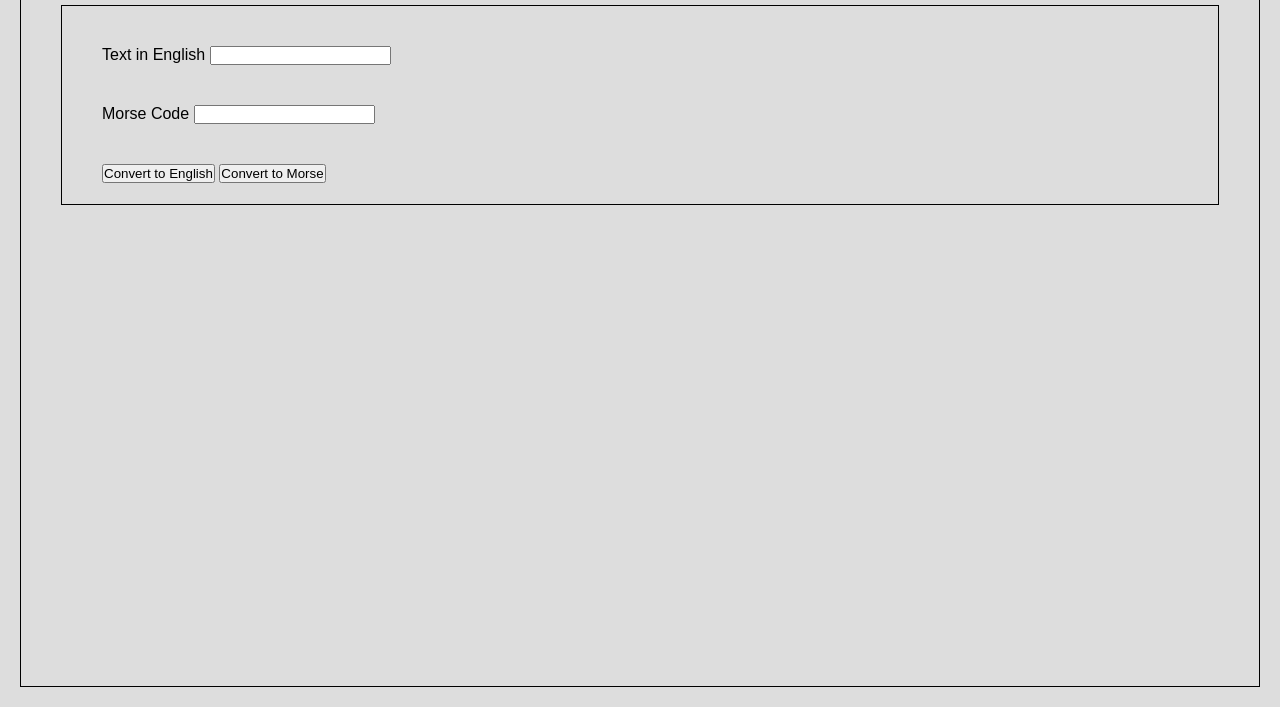
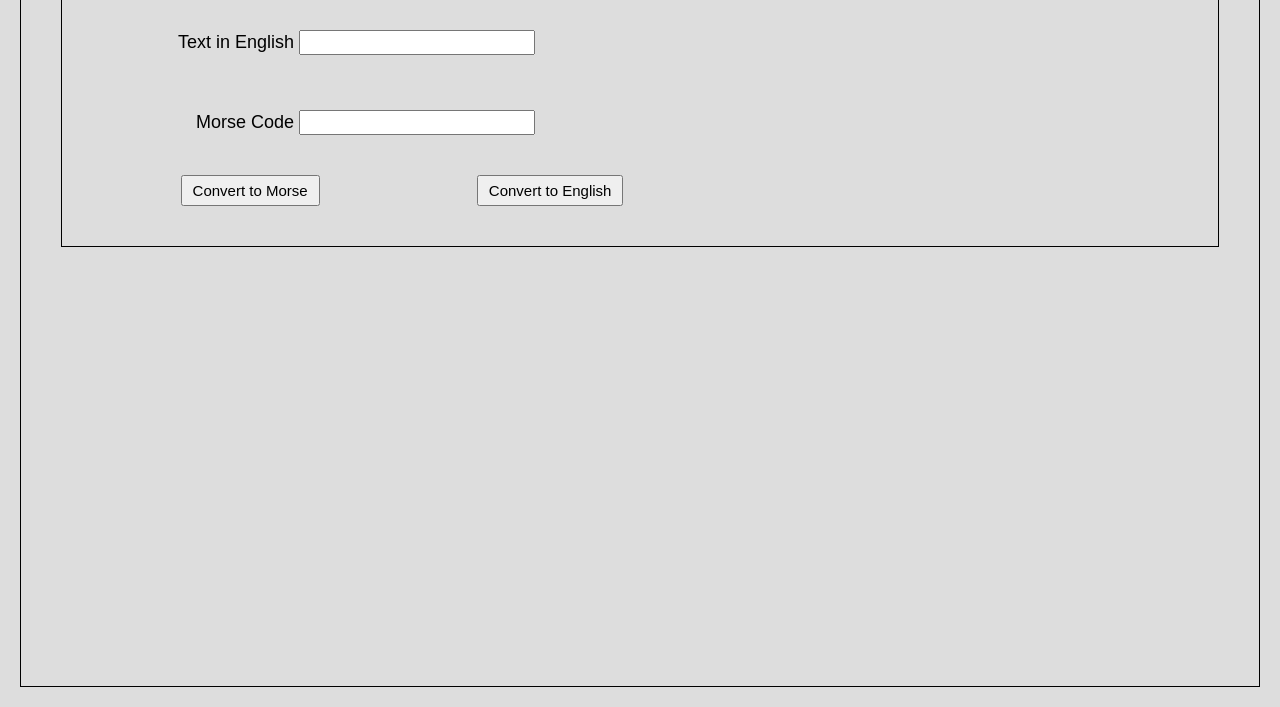
Before and after one commit to tedralin/morsecode-project, a website: page index.html in a window 1280 px wide. Shown: the part 93-800 px from the top of the page. Drawn offline with Linux system fonts and the light colour scheme.

Commit message:
index.js to interact with html

```diff
--- a/index.html
+++ b/index.html
@@ -18,8 +18,8 @@
             <input type="text" class="convert__morse__code">
         </div>
         <div class="convert__button">
+            <button type = "submit" class="convert-morse__button">Convert to Morse</button>
             <button type = "submit" class="convert-text__button">Convert to English</button>
-            <button type = "submit" class="convert-morse__button">Convert to Morse</button>
         </div>
     </form>
     <script type="module" src="./index.js"></script>
--- a/index.js
+++ b/index.js
@@ -1,11 +1,18 @@
 import {translateToMorseCode} from "./morseTranslator.js";
 // import * as getDom from "./getDom.js";
 
-const englishTxt = document.querySelector(".convert__text__english");
-const morseTxt = document.querySelector(".convert__morse__code");
+const englishText = document.querySelector(".convert__text__english");
+const morseText = document.querySelector(".convert__morse__code");
 const textButton = document.querySelector(".convert-text__button");
 const morseButton = document.querySelector(".convert-morse__button");
 
-submitButton.addEventListener("click", ()) => {
-    const inputText = inputStr.value;
+morseButton.addEventListener("click", () => {
+
+    event.preventDefault();
+    const inputText = englishText.value;
+    const convertedMorseText = translateToMorseCode(inputText);
+    if (convertedMorseText) {
+        morseText.value = convertedMorseText;
+    }
 }
+);
--- a/styles.scss
+++ b/styles.scss
@@ -2,6 +2,7 @@
     margin: 0;
     box-sizing: border-box;
     font-family: Arial, Helvetica, sans-serif;
+    font-size: 18px;
 }
 
 body {
@@ -10,6 +11,13 @@ body {
     padding: 20px;
     border: 1px solid black;
 }
+
+label {
+    display: inline-block;
+    width: 120vw;
+    text-align: right;
+}
+
 
 .convert {
     border: 1px solid black;
@@ -23,23 +31,36 @@ body {
         align-items: flex-start;
         padding: 20px;
         width: 60vw;
-        // &__english {
-        //     border: 1px solid darkgray;
-        // }
+        height: 10vh;
+        label {
+            display: inline-block;
+            width: 15vw;
+            text-align: right;
+        }
+
     }
     &__morse {
         flex-direction: row;
         align-items: flex-start;
         padding: 20px;
         width: 60vw;
-        // &__english {
-        //     border: 1px solid darkgray;
-        // }
+        label {
+            display: inline-block;
+            width: 15vw;
+            text-align: right;
+        }
     }
     &__button {
-        height: 5vh;;
+        width: 50vw;
         border-radius: 2px;
         padding: 20px;
+        display: flex;
+        justify-content: space-around;
+        button {
+            padding: 5px 10px;
+            font-size: 15px;
+
+        }
 
     }
 
```
Also changed, not shown: styles.css, 1 other file.
